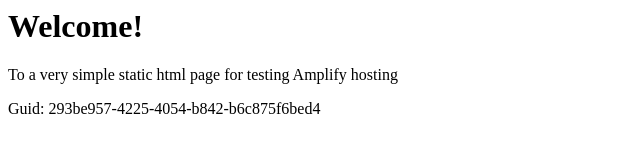
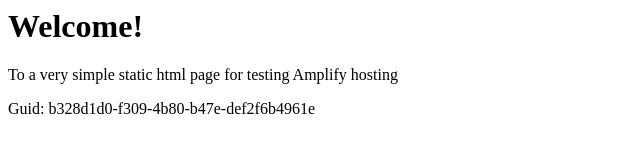
Before and after one commit to aws-aemilia-bah/Github-PR-Commit-Integration-Test-DoNotTouch-GitHubWebhookPushCanaryTest-v1-preprod-me-south-1, a website: page src/index.html in a window 1280 px wide. Shown: the full height of the page, 0-640 px from the left. Drawn offline with Linux system fonts and the light colour scheme.

Commit message:
commit from integ tests

```diff
--- a/src/index.html
+++ b/src/index.html
@@ -12,6 +12,6 @@
 <body>
     <h1>Welcome!</h1>
     <p>To a very simple static html page for testing Amplify hosting</p>
-    <p>Guid: 293be957-4225-4054-b842-b6c875f6bed4</p></body>
+    <p>Guid: b328d1d0-f309-4b80-b47e-def2f6b4961e</p></body>
 
 </html>
```
